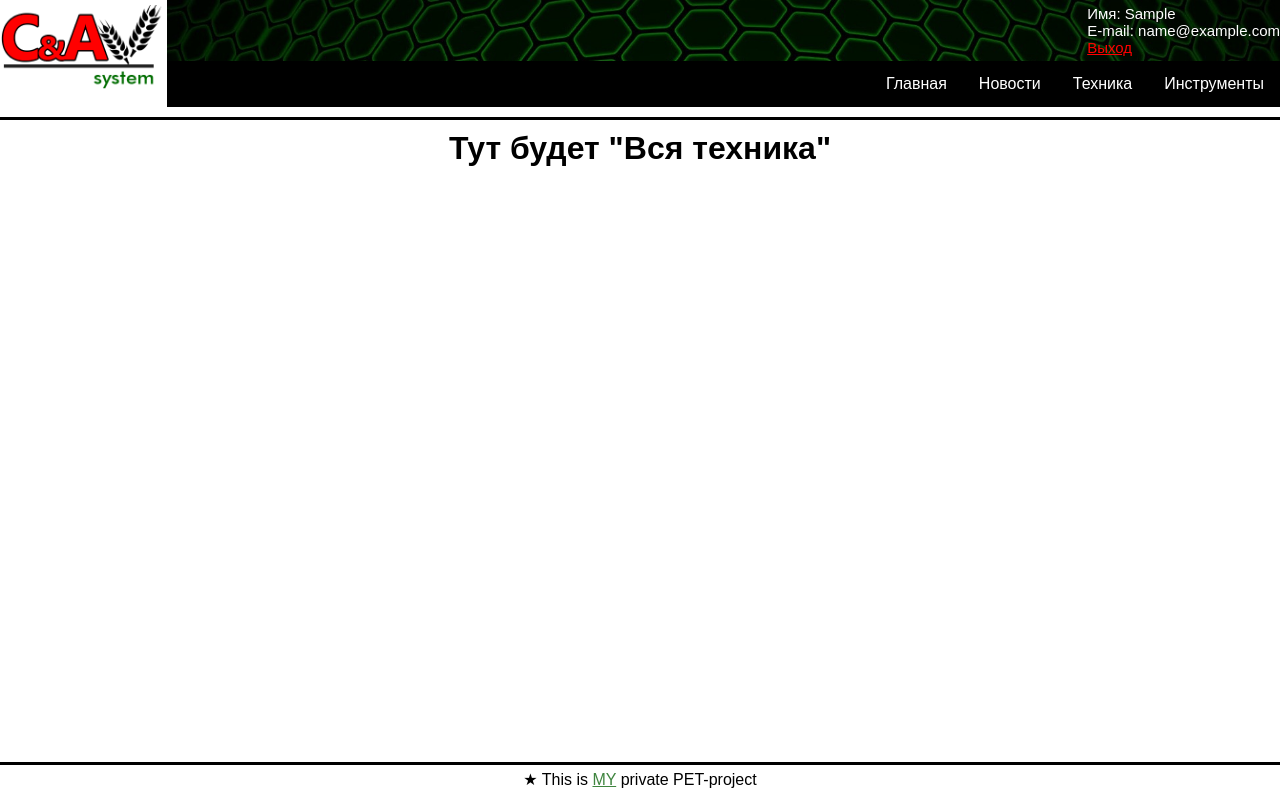
After one commit to Zheldakov/deploysa, a Django app: page /technic/list/ in a window 1280 px wide. The commit adds this page. Run offline with Django 5.2, Linux system fonts and the light colour scheme; the visitor is signed in with stand-in values (Sample User, id 1).

Commit message:
Редактирование шаблонов

```diff
--- a/static/css/base_page.css
+++ b/static/css/base_page.css
@@ -59,9 +59,16 @@
     background-repeat: no-repeat;
     background-size: cover;
     height: 100%;
+    color: white;
+    display: flex;
+    justify-content: end;
+    align-items: center;
     /* opacity: 1; */
     /* border: 3px, solid;
     color: red; */
+}
+.user_data {
+    font-size: 15px;
 }
 
 /*
--- /dev/null
+++ b/technic/templates/technic/base.html
@@ -0,0 +1,64 @@
+{% load static %}
+<!DOCTYPE html>
+<html lang="en">
+
+<head>
+    <meta charset="UTF-8">
+    <meta name="viewport" content="width=device-width, initial-scale=1.0">
+    <link rel="stylesheet" href="{% static 'css/base_page.css' %}">
+    <link rel="stylesheet" href="{% static 'css/menu.css' %}">
+    <title>C&A: {{ title }}</title>
+</head>
+
+<body>
+    <div class="logo">
+
+        <div class="left_logo">
+            <img src="{% static 'image/logo.png' %}" alt="Система контроля и учета" style="width: 100%; margin-top: 5px;">
+        </div>
+
+        <div class="right_logo">
+            <div class="text_logo">
+                <div class="user_data">
+                    Имя: {{ user_name }}<br>
+                    E-mail: {{ user_email }}<br>
+                   <a href="{% url 'users:logout_user' %}" style="color: red;">Выход</a>
+
+                </div>
+
+            </div>
+            <div class="menu">
+                <div class="navbar">
+                    <a href="#">Главная</a>
+                    <a href="#">Новости</a>
+                    <a href="#">Техника</a>
+                    <div class="dropdown">
+                        <button class="dropbtn">Инструменты</button>
+                        <div class="dropdown-content">
+                            <a href="#">Ссылка 1</a>
+                            <a href="#">Ссылка 2</a>
+                            <a href="#">Ссылка 3</a>
+                        </div>
+                    </div>
+                </div>
+            </div>
+        </div>
+
+    </div>
+
+    <div class="conteiner">
+        <div class="content">
+            {% block content %}
+            {% endblock %}
+        </div>
+
+        <div class="footer">
+            <div>
+                &#9733; This is <a href="https://github.com/Zheldakov">MY</a> private PET-project</div>
+        </div>
+
+    </div>
+    </div>
+</body>
+
+</html>
--- /dev/null
+++ b/technic/templates/technic/technic_list.html
@@ -0,0 +1,6 @@
+{% extends 'technic/base.html' %}
+{% block content %}
+<div class="row">
+   <h1 align="center">Тут будет "{{ title }}"</h1>
+</div>
+{% endblock %}
```
Also changed, not shown: users/templates/users/login_user.html (+7 -3 lines).
